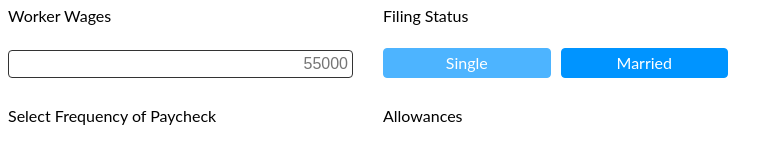
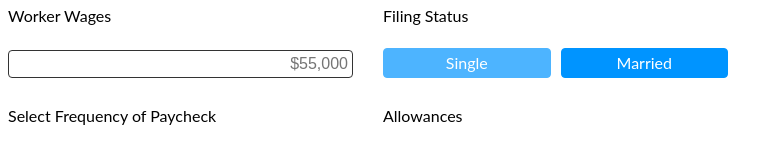
Before and after one commit to TaxFoundation/web-withholding-calculator, a React (Create React App) app: page / in a window 1280 px wide. Shown: the top 148 px of the page, without its empty margins (0-783 px from the left). Built offline with nearby package versions, Linux system fonts and the light colour scheme; the HTML template or start-up script is replaced by a standard one.

Commit message:
Allow formatting income figures and strip

```diff
--- a/src/App.js
+++ b/src/App.js
@@ -39,7 +39,7 @@ class App extends Component {
   }
 
   updateIncome(income) {
-    let numericIncome = +income;
+    let numericIncome = parseFloat(income.replace(/[^\d.]/g, ''), 10);
     if (typeof numericIncome === 'number' && numericIncome >= 0) {
       this.setState({ income: numericIncome });
     }
--- a/src/components/IncomeInput.js
+++ b/src/components/IncomeInput.js
@@ -1,7 +1,10 @@
 import React from 'react';
 import styled from 'styled-components';
+import { format } from 'd3-format';
 import Label from './Label';
 import NumericInput from './NumericInput';
+
+const dollarFormat = format('$,');
 
 const Container = styled.div`
   display: grid;
@@ -15,9 +18,11 @@ const IncomeInput = props => {
       <Label htmlFor="income">Worker Wages</Label>
       <NumericInput
         id="income"
+        min="0"
         name="income"
-        placeholder={props.initialValue || 0}
-        type="number"
+        placeholder={dollarFormat(props.initialValue || 0)}
+        step="0.01"
+        type="text"
         onChange={e => props.update(e.target.value)}
       />
     </Container>
```
